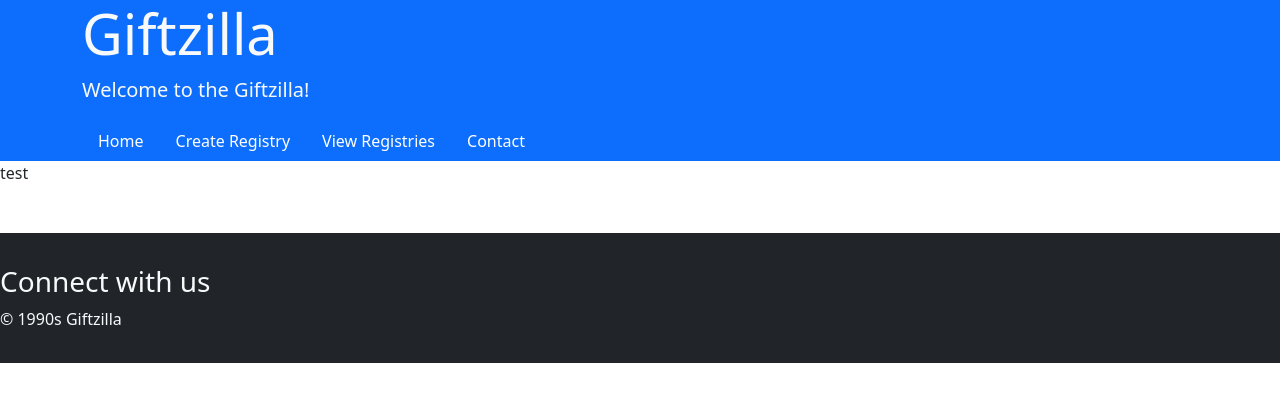
After one commit to arkterra90/giftzilla, a Django app: template giftzillaenv/giftzilla/giftzilla/templates/index/index.html in a window 1280 px wide. The commit adds this page. Shown: the top 402 px of the page. Run offline with Django 4.2, Linux system fonts and the light colour scheme; the template is opened without the code that fills it, so the values that code supplies are empty.

Commit message:
Updates giftzilla

```diff
--- /dev/null
+++ b/giftzillaenv/giftzilla/giftzilla/templates/index/index.html
@@ -0,0 +1,7 @@
+{% extends 'layout.html' %}
+
+{% block body %}
+
+<p>test</p>
+
+{% endblock %}
--- a/giftzillaenv/giftzilla/giftzilla/templates/layout.html
+++ b/giftzillaenv/giftzilla/giftzilla/templates/layout.html
@@ -3,15 +3,21 @@
 <head>
     <meta charset="UTF-8">
     <meta name="viewport" content="width=device-width, initial-scale=1.0">
-    <title>GiftWish '90s</title>
+    <title>Giftzilla '90s</title>
     <!-- Add Bootstrap CSS (replace with your actual Bootstrap CSS link) -->
     <link href="https://cdn.jsdelivr.net/npm/bootstrap@5.3.0/dist/css/bootstrap.min.css" rel="stylesheet">
+    <style>
+        /* Custom CSS to make navigation links white */
+        .nav-link {
+            color: white;
+        }
+    </style>
 </head>
 <body>
     <header class="bg-primary text-light">
         <div class="container">
-            <h1 class="display-4">GiftWish '90s</h1>
-            <p class="lead">Welcome to the '90s!</p>
+            <h1 class="display-4">Giftzilla </h1>
+            <p class="lead">Welcome to the Giftzilla!</p>
             <nav>
                 <ul class="nav">
                     <li class="nav-item"><a class="nav-link" href="#">Home</a></li>
@@ -23,59 +29,19 @@
         </div>
     </header>
 
-    <main class="container mt-5">
-        <section class="registry-section text-center">
-            <h2>Create or Manage Your Registry</h2>
-            <button class="btn btn-danger">Create New Registry</button>
-            <button class="btn btn-info">View Existing Registries</button>
-            <img src="gift-box.gif" alt="Gift Box">
-        </section>
+   {% block body %}
+   {% endblock %}
 
-        <section class="guestbook-section mt-4">
-            <h2>Visitor Guestbook</h2>
-            <div class="guestbook">
-                <!-- Guestbook entries go here -->
-            </div>
-        </section>
-    </main>
 
-    <aside class="container mt-5">
-        <section class="now-playing">
-            <h2>Now Playing</h2>
-            <!-- List of '90s hit songs or a playlist -->
-        </section>
-
-        <section class="hot-links">
-            <h2>Hot Links</h2>
-            <!-- Links to '90s websites or topics -->
-        </section>
-
-        <section class="top-10-gifts mt-4">
-            <h2>Top 10 Gifts</h2>
-            <!-- List of popular '90s toys and gadgets with GIFs -->
-        </section>
-
-        <section class="visitor-counter mt-4">
-            <h2>Visitors Online</h2>
-            <!-- Visitor counter goes here -->
-        </section>
-    </aside>
 
     <footer class="bg-dark text-light mt-5 py-3">
-        <section class="subscribe">
-            <h3>Subscribe to our '90s newsletter</h3>
-            <div class="input-group">
-                <input type="email" class="form-control" placeholder="Enter your email">
-                <button class="btn btn-danger">Subscribe</button>
-            </div>
-        </section>
 
         <section class="social-media mt-3">
             <h3>Connect with us</h3>
             <!-- Social media links and icons go here -->
         </section>
 
-        <p>&copy; 1990s GiftWish</p>
+        <p>&copy; 1990s Giftzilla</p>
     </footer>
 
     <!-- Add Bootstrap JavaScript (optional) -->
--- a/giftzillaenv/giftzilla/index/urls.py
+++ b/giftzillaenv/giftzilla/index/urls.py
@@ -0,0 +1,8 @@
+from django.urls import path
+from . import views
+
+urlpatterns = [
+
+    path("", views.index, name="index"),
+
+]
--- a/giftzillaenv/giftzilla/index/views.py
+++ b/giftzillaenv/giftzilla/index/views.py
@@ -1,3 +1,8 @@
 from django.shortcuts import render
 
 # Create your views here.
+from django.shortcuts import render
+
+# Create your views here.
+def index(request):
+    return render(request, "index/index.html")
--- a/giftzillaenv/giftzilla/register/urls.py
+++ b/giftzillaenv/giftzilla/register/urls.py
@@ -0,0 +1,7 @@
+from django.urls import path
+from . import views
+
+urlpatterns = [
+
+
+]
--- a/giftzillaenv/giftzilla/user/urls.py
+++ b/giftzillaenv/giftzilla/user/urls.py
@@ -0,0 +1,7 @@
+from django.urls import path
+from . import views
+
+urlpatterns = [
+
+
+]
```
Also changed, not shown: giftzillaenv/giftzilla/requirements.txt (added, +8 -0 lines), giftzillaenv/giftzilla/db.sqlite3 (added), 1 other file.
